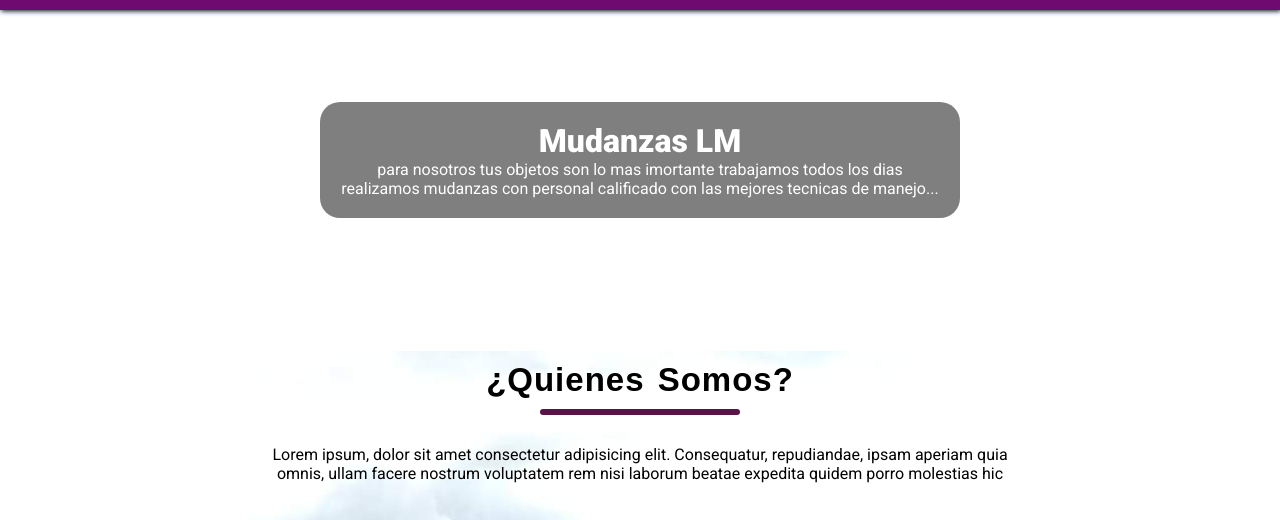
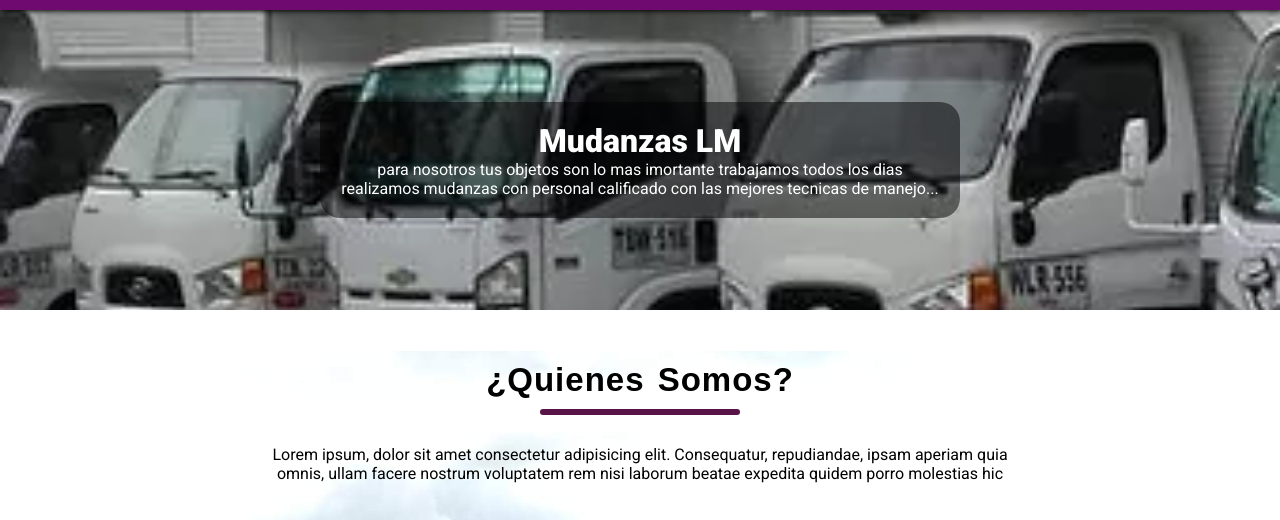
Before and after one commit to Berllliin/Mudanzas, a plain HTML site: page index.html in a window 1280 px wide. Shown: the part 89-609 px from the top of the page. Drawn offline with nearby package versions, Linux system fonts and the light colour scheme; a web font is replaced by a local one.

Commit message:
Update estilos.css

```diff
--- a/css/estilos.css
+++ b/css/estilos.css
@@ -16,11 +16,7 @@ body{
     width: 100%;
     position: relative;
     height: 300px;
-<<<<<<< HEAD
     background: url(../assets/img/flota.webp) #000 no-repeat center center/cover;
-=======
-    background: url(../assets/img/flota.webp) no-repeat center center/cover;
->>>>>>> e942f328c3fdb1574cb4773a7851b40f57f13a1f
     left: 0;
     top: 99px;
     display: block;
```
